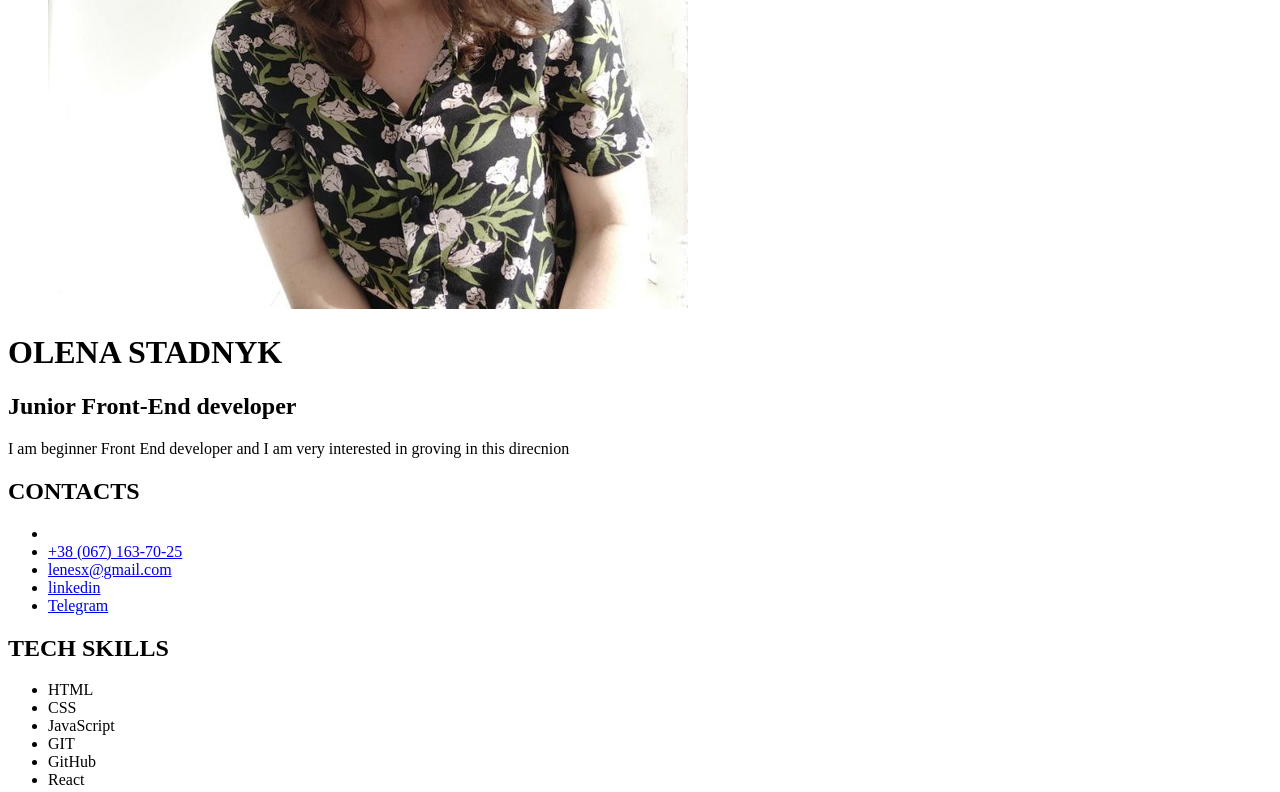
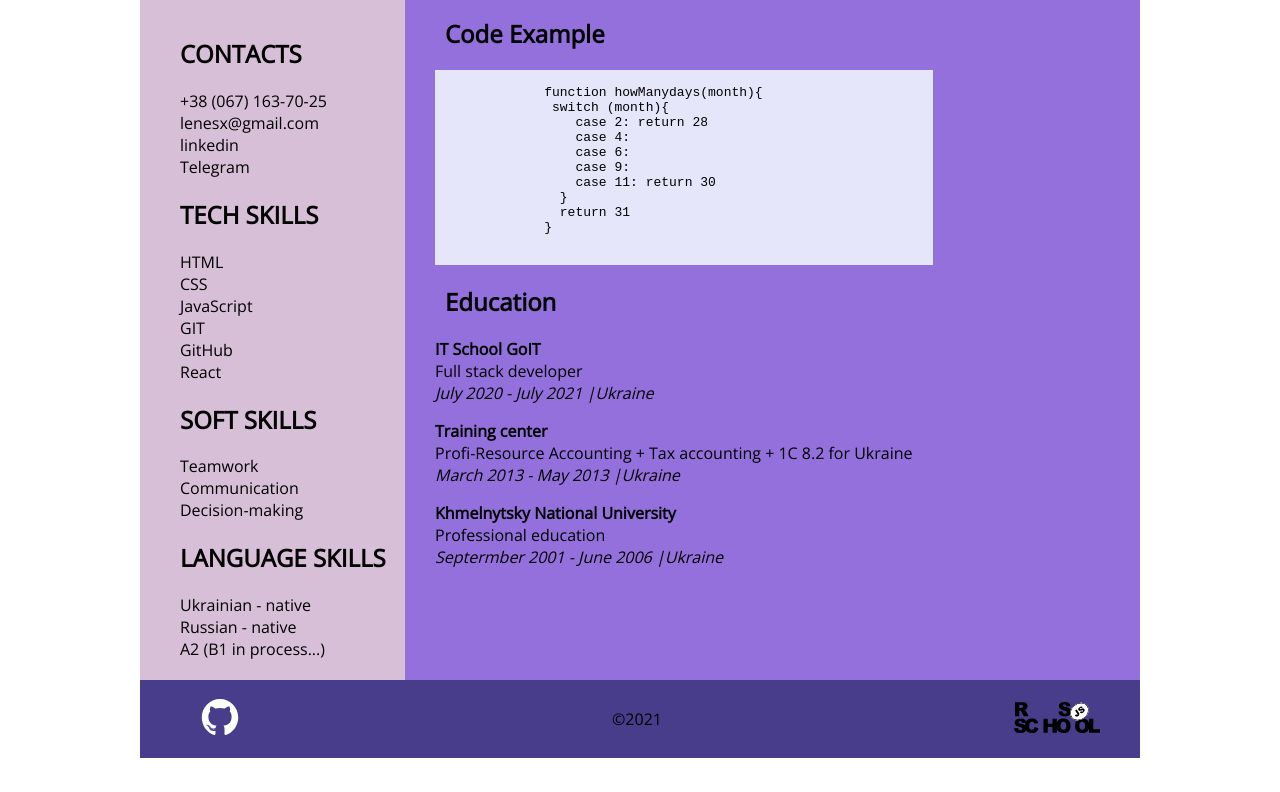
Before and after one commit to leness/rsschool-cv, a plain HTML site: page index.html in a window 1280 px wide. Shown: the part 347-1139 px from the top of the page. After the commit the page ends 1113 px from the top, so only its background shows below. Drawn offline with nearby package versions, Linux system fonts and the light colour scheme.

Commit message:
feat: add steles cv

```diff
--- a/index.html
+++ b/index.html
@@ -4,6 +4,7 @@
     <meta charset="UTF-8" />
     <meta http-equiv="X-UA-Compatible" content="IE=edge" />
     <meta name="viewport" content="width=device-width, initial-scale=1.0" />
+    <link rel="stylesheet" href="./style.css" />
     <title>CV</title>
   </head>
   <body>
--- /dev/null
+++ b/style.css
@@ -0,0 +1,100 @@
+@import url('https://fonts.googleapis.com/css2?family=Open+Sans&display=swap');
+
+h2 {
+    padding-left: 40px;
+    font-family: 'Open Sans', sans-serif;
+    color: black;
+}
+
+li {
+
+    font-family: 'Open Sans', sans-serif;
+    list-style: none;
+}
+
+p {
+    font-family: 'Open Sans', sans-serif;
+}
+
+
+.wrapper {
+    margin: 0 auto;
+    max-width: 1000px;
+    padding: 0 100px;
+}
+
+
+.header__flex {
+    background: #DDA0DD;
+    display: flex;
+}
+
+.avatar {
+    border-radius: 50%;
+    height: 300px;
+}
+
+.name {
+    margin-top: 50px;
+    color: #ffffff;
+    font-family: 'Open Sans', sans-serif;
+}
+
+.about__me {
+   padding-right: 20px;
+}
+
+.aside {
+    align-items: center;
+    flex-direction: column;
+    width: 265px;
+    padding-top: 20px;
+    background-color: #D8BFD8;
+}
+
+.main {
+    height: 100%;
+    background-color: #9370DB;
+}
+
+.code {
+    margin-left: 30px;
+    background-color: #E6E6FA;
+}
+
+.main__code {
+    margin-top: 0;
+    padding-top: 35px;
+}
+
+.contacts__link {
+    display: block;
+    text-decoration: none;
+    color:black ;
+}
+
+.language {
+    margin-bottom: 0;
+    padding-bottom: 20px;
+}
+
+.side {
+
+    display: flex;
+}
+
+.education__style {
+    padding-left: 30px;
+    padding-right: 20px;
+}
+
+.footer__bg {
+    padding-top: 10px;
+    padding-bottom: 10px;
+    padding-left: 40px;
+    padding-right: 40px;
+    background: #483D8B;
+    display: flex;
+    justify-content:space-between;
+    align-items: center;
+}
```
